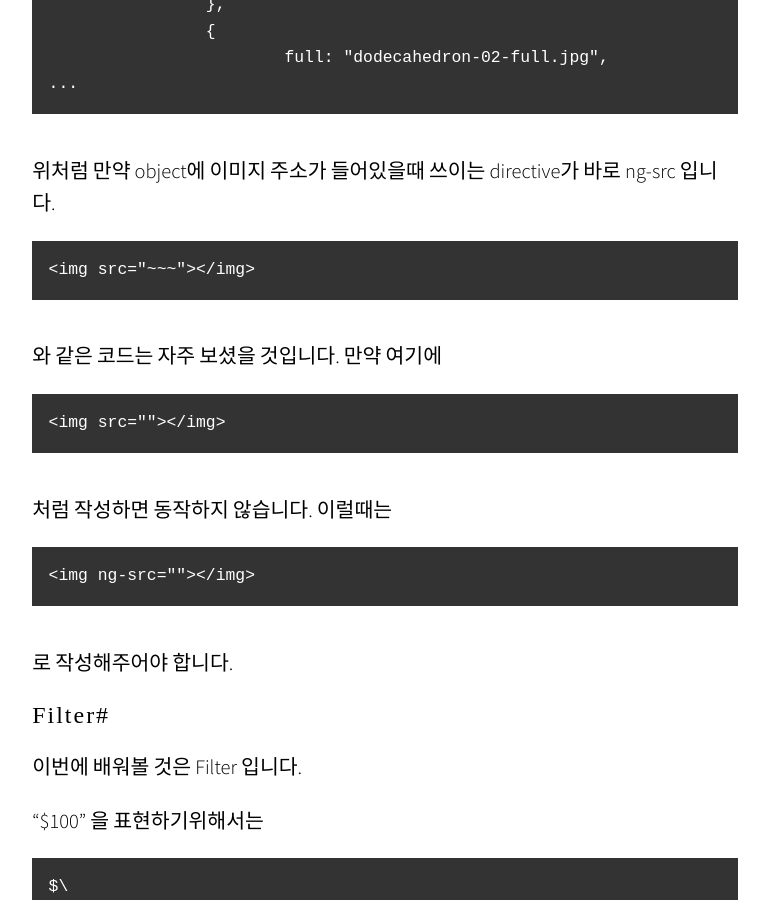
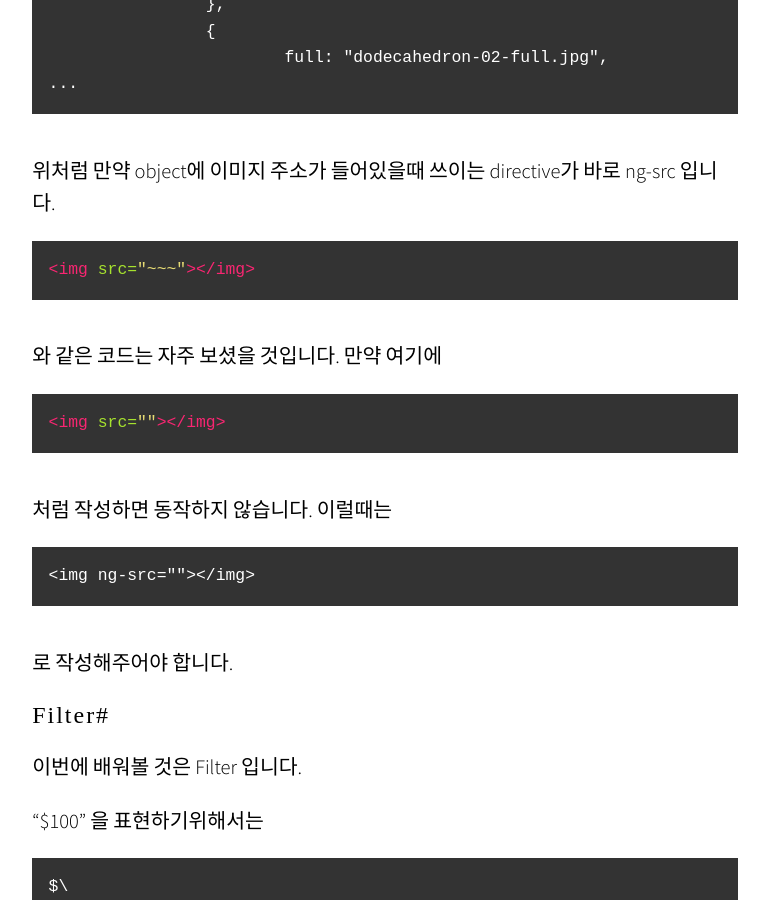
Before and after one commit to sungbine/sungbine.github.io, a Jekyll site: the page built from _posts/2015-05-18-angular_js_4.markdown, in a window 1280 px wide and 900 px high, scrolled down 1294 px. Shown: the whole window, without its empty margins (255-1024 px from the left). Built offline with Jekyll 4.4.1, drawn with Linux system fonts in a browser that asks for light colours; nearby versions of some CDN libraries; some web fonts are replaced; Markdown is read by kramdown in place of the engine named in the settings; comment, search, counter and statistics services are not loaded.

Commit message:
Update 2015-05-18-angular_js_4.markdown

```diff
--- a/_posts/2015-05-18-angular_js_4.markdown
+++ b/_posts/2015-05-18-angular_js_4.markdown
@@ -39,13 +39,13 @@ var items = [
 
 위처럼 만약 object에 이미지 주소가 들어있을때 쓰이는 directive가 바로 ng-src 입니다.
 
-~~~
+~~~html
 <img src="~~~"></img>
 ~~~
 
 와 같은 코드는 자주 보셨을 것입니다. 만약 여기에
 
-~~~
+~~~html
 <img src="{{items[0].images[0]}}"></img>
 ~~~
 
```
